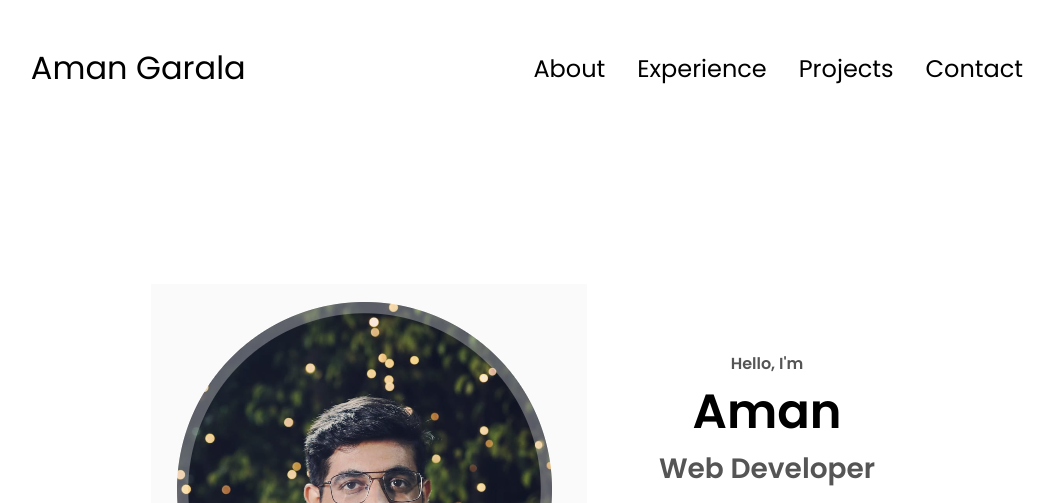
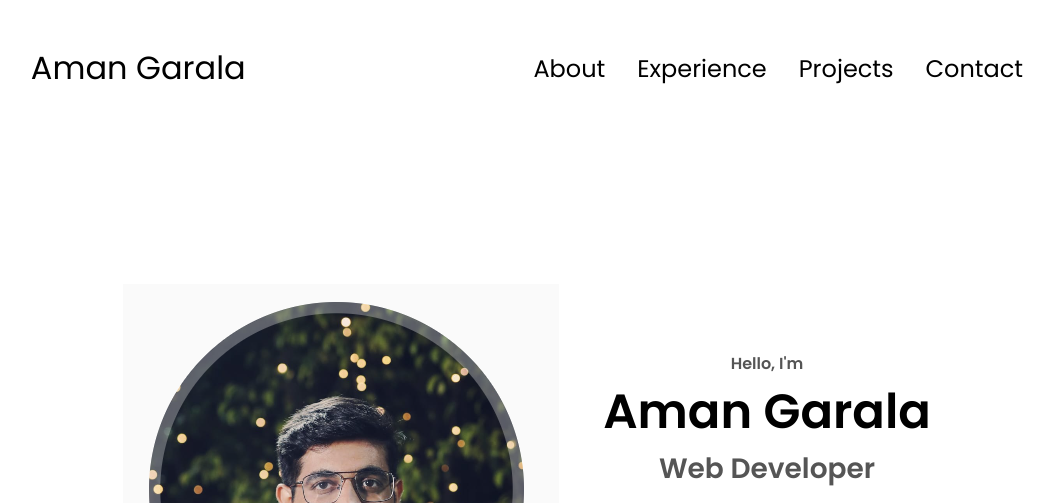
Before and after one commit to Amangarala/amang-portfolio, a plain HTML site: page index.html in a window 1280 px wide. Shown: the top 503 px of the page, without its empty margins (113-1167 px from the left). Drawn offline with Linux system fonts and the light colour scheme.

Commit message:
new Commit final

```diff
--- a/index.html
+++ b/index.html
@@ -42,7 +42,7 @@
       </div>
       <div class="section__text">
         <p class="section__text__p1">Hello, I'm</p>
-        <h1 class="title">Aman </h1>
+        <h1 class="title">Aman Garala</h1>
         <p class="section__text__p2">Web Developer</p>
         <div class="btn-container">
           <button
```
